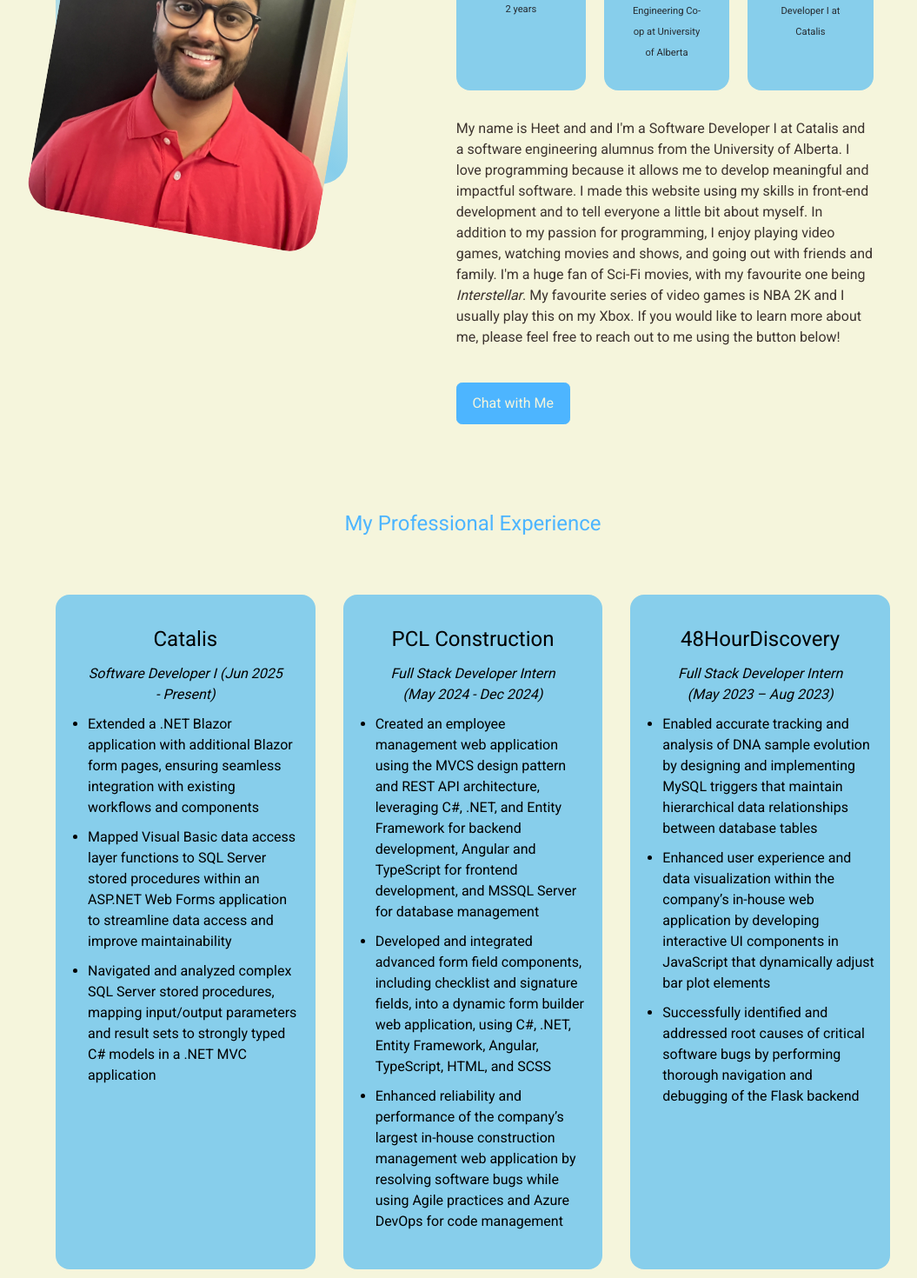
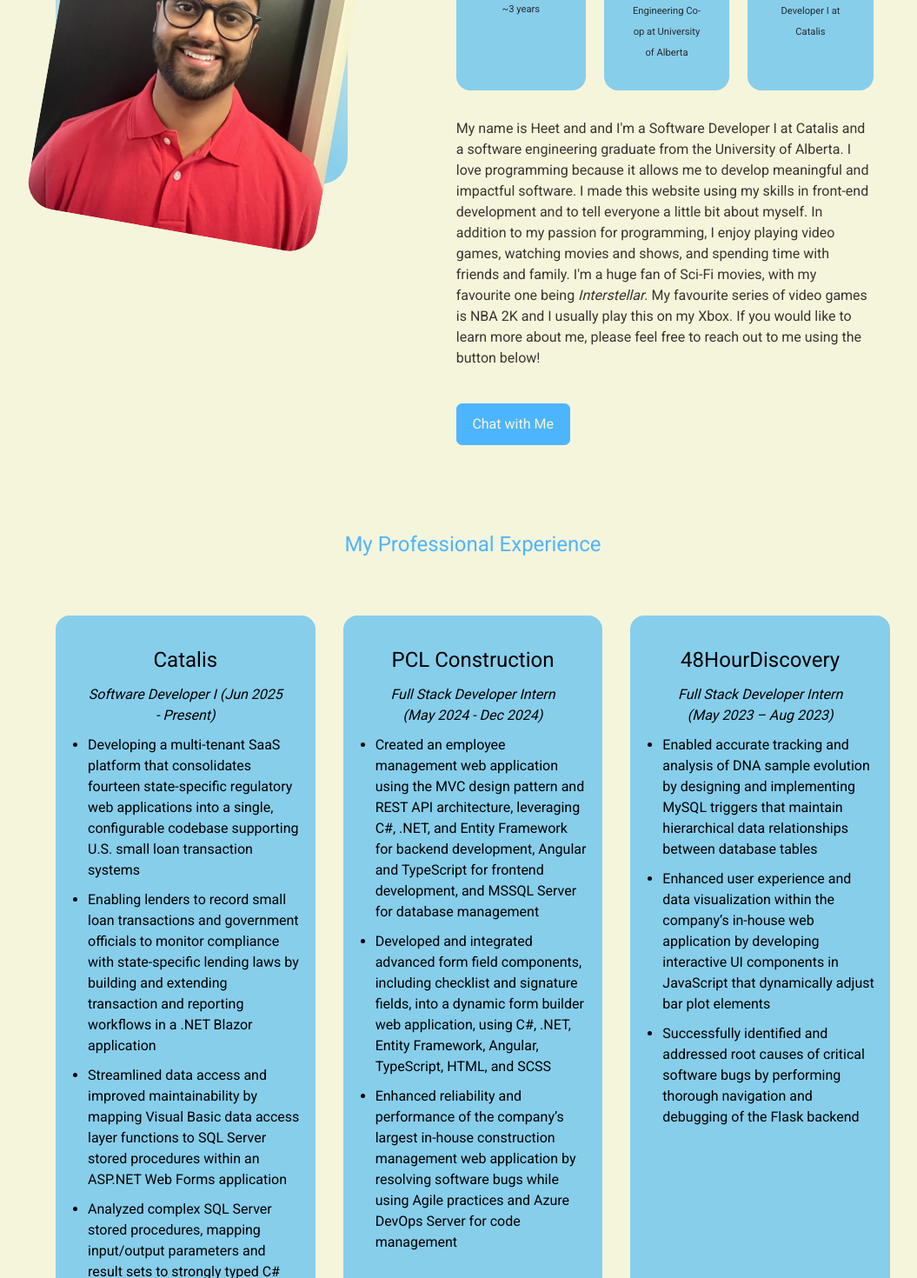
Before and after one commit to hkothari1/react-portfolio-website-1, a React (Create React App) app: page / in a window 1280 px wide. Shown: the part 1520-2990 px from the top of the page at 87% size, without its empty margins (96-1151 px from the left). Built offline with nearby package versions, Linux system fonts and the light colour scheme; a web font is replaced by a local one.

Commit message:
Updated resume, about and experience sections, and footer

```diff
--- a/src/components/about/About.jsx
+++ b/src/components/about/About.jsx
@@ -21,7 +21,7 @@
             <article className="about__card">
               <FaAward className="about__icon" />
               <h5>Professional Experience</h5>
-              <small>2 years</small>
+              <small>~3 years</small>
             </article>
             <article className="about__card">
               <PiStudentDuotone className="about__icon" />
@@ -37,13 +37,13 @@
 
           <p>
             My name is Heet and and I'm a Software Developer I at Catalis and a
-            software engineering alumnus from the University of Alberta. I love
+            software engineering graduate from the University of Alberta. I love
             programming because it allows me to develop meaningful and impactful
             software. I made this website using my skills in front-end
             development and to tell everyone a little bit about myself. In
             addition to my passion for programming, I enjoy playing video games,
-            watching movies and shows, and going out with friends and family.
-            I'm a huge fan of Sci-Fi movies, with my favourite one being{" "}
+            watching movies and shows, and spending time with friends and
+            family. I'm a huge fan of Sci-Fi movies, with my favourite one being{" "}
             <i>Interstellar</i>. My favourite series of video games is NBA 2K
             and I usually play this on my Xbox. If you would like to learn more
             about me, please feel free to reach out to me using the button
--- a/src/components/experience/Experience.jsx
+++ b/src/components/experience/Experience.jsx
@@ -13,19 +13,26 @@
           <div className="experience_content">
             <ul class="list">
               <li class="list-item">
-                Extended a .NET Blazor application with additional Blazor form
-                pages, ensuring seamless integration with existing workflows and
-                components
+                Developing a multi-tenant SaaS platform that consolidates
+                fourteen state-specific regulatory web applications into a
+                single, configurable codebase supporting U.S. small loan
+                transaction systems
               </li>
               <li class="list-item">
-                Mapped Visual Basic data access layer functions to SQL Server
-                stored procedures within an ASP.NET Web Forms application to
-                streamline data access and improve maintainability
+                Enabling lenders to record small loan transactions and
+                government officials to monitor compliance with state-specific
+                lending laws by building and extending transaction and reporting
+                workflows in a .NET Blazor application
               </li>
               <li class="list-item">
-                Navigated and analyzed complex SQL Server stored procedures,
-                mapping input/output parameters and result sets to strongly
-                typed C# models in a .NET MVC application
+                Streamlined data access and improved maintainability by mapping
+                Visual Basic data access layer functions to SQL Server stored
+                procedures within an ASP.NET Web Forms application
+              </li>
+              <li class="list-item">
+                Analyzed complex SQL Server stored procedures, mapping
+                input/output parameters and result sets to strongly typed C#
+                models in an ASP.NET Core Web API application
               </li>
             </ul>
           </div>
@@ -38,7 +45,7 @@
           <div className="experience_content">
             <ul class="list">
               <li class="list-item">
-                Created an employee management web application using the MVCS
+                Created an employee management web application using the MVC
                 design pattern and REST API architecture, leveraging C#, .NET,
                 and Entity Framework for backend development, Angular and
                 TypeScript for frontend development, and MSSQL Server for
@@ -53,8 +60,8 @@
               <li class="list-item">
                 Enhanced reliability and performance of the company’s largest
                 in-house construction management web application by resolving
-                software bugs while using Agile practices and Azure DevOps for
-                code management
+                software bugs while using Agile practices and Azure DevOps
+                Server for code management
               </li>
             </ul>
           </div>
@@ -122,7 +129,7 @@
               </li>
               <li>
                 Helped address consultation of technical documents from
-                stakeholders such as Cisco, Microsoft, and Google
+                stakeholders including Cisco, Microsoft, and Google
               </li>
             </ul>
           </div>
--- a/src/components/footer/Footer.jsx
+++ b/src/components/footer/Footer.jsx
@@ -39,7 +39,7 @@
       </div>
 
       <div className="footer__copyright">
-        <small>&copy; Heet Kothari 2024</small>
+        <small>&copy; 2024-2026 Heet Kothari</small>
       </div>
     </footer>
   );
```
Also changed, not shown: 1 other file (tests, documents, lock files or other folders).
